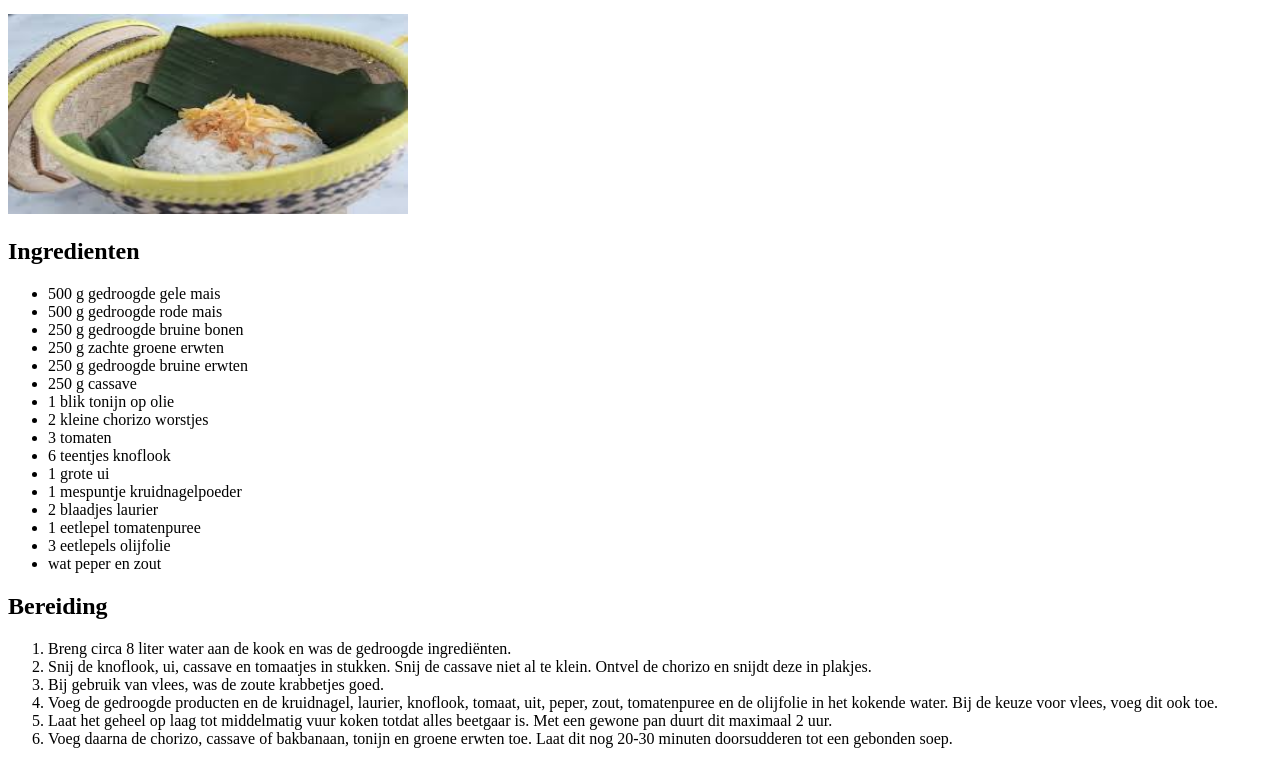
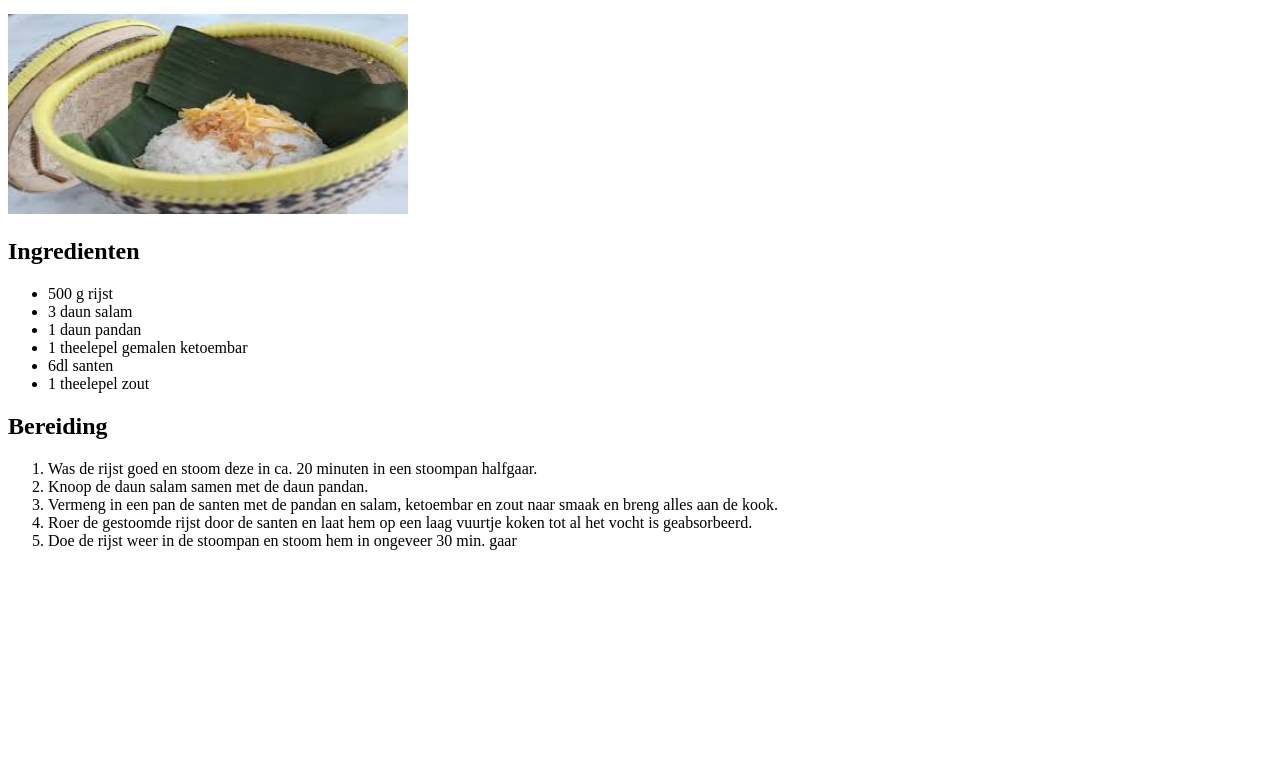
Before and after one commit to EHB-MCT/web1-exercise-01-ElenaFonsecaNeves, a plain HTML site: page nasi-uduk.html in a window 1280 px wide. Shown: the part 136-900 px from the top of the page. After the commit the page ends 800 px from the top, so only its background shows below. Drawn offline with Linux system fonts and the light colour scheme.

Commit message:
finishing touch

```diff
--- a/nasi-uduk.html
+++ b/nasi-uduk.html
@@ -18,35 +18,22 @@
     <img src="images/nasi-uduk.jpeg" height="200" width="400">
     <h2>Ingredienten</h2>
     <ul>
-        <li>500 g gedroogde gele mais</li>
-        <li>500 g gedroogde rode mais</li>
-        <li>250 g gedroogde bruine bonen</li>
-        <li>250 g zachte groene erwten </li>
-        <li>250 g gedroogde bruine erwten</li>
-        <li>250 g cassave</li>
-        <li>1 blik tonijn op olie</li>
-        <li>2 kleine chorizo worstjes</li>
-        <li>3 tomaten</li>
-        <li>6 teentjes knoflook</li>
-        <li>1 grote ui</li>
-        <li>1 mespuntje kruidnagelpoeder</li>
-        <li>2 blaadjes laurier</li>
-        <li>1 eetlepel tomatenpuree</li>
-        <li>3 eetlepels olijfolie</li>
-        <li>wat peper en zout</li>
+        <li>500 g rijst</li>
+        <li>3 daun salam</li>
+        <li>1 daun pandan</li>
+        <li>1 theelepel gemalen ketoembar</li>
+        <li>6dl santen</li>
+        <li>1 theelepel zout</li>
     </ul>
     <h2>Bereiding</h2>
     <ol>
-        <li>Breng circa 8 liter water aan de kook en was de gedroogde ingrediënten.</li>
-        <li>Snij de knoflook, ui, cassave en tomaatjes in stukken. Snij de cassave niet al te klein. Ontvel de chorizo
-            en snijdt deze in plakjes.</li>
-        <li>Bij gebruik van vlees, was de zoute krabbetjes goed.</li>
-        <li>Voeg de gedroogde producten en de kruidnagel, laurier, knoflook, tomaat, uit, peper, zout, tomatenpuree en
-            de olijfolie in het kokende water. Bij de keuze voor vlees, voeg dit ook toe.</li>
-        <li>Laat het geheel op laag tot middelmatig vuur koken totdat alles beetgaar is. Met een gewone pan duurt dit
-            maximaal 2 uur.</li>
-        <li>Voeg daarna de chorizo, cassave of bakbanaan, tonijn en groene erwten toe. Laat dit nog 20-30 minuten
-            doorsudderen tot een gebonden soep.</li>
+        <li>Was de rijst goed en stoom deze in ca. 20 minuten in een stoompan halfgaar.</li>
+        <li>Knoop de daun salam samen met de daun pandan. </li>
+        <li>Vermeng in een pan de santen met de pandan en salam, ketoembar en zout naar smaak en breng alles aan de
+            kook. </li>
+        <li>Roer de gestoomde rijst door de santen en laat hem op een laag vuurtje koken tot al het vocht is
+            geabsorbeerd. </li>
+        <li>Doe de rijst weer in de stoompan en stoom hem in ongeveer 30 min. gaar</li>
     </ol>
 </body>
 
```
